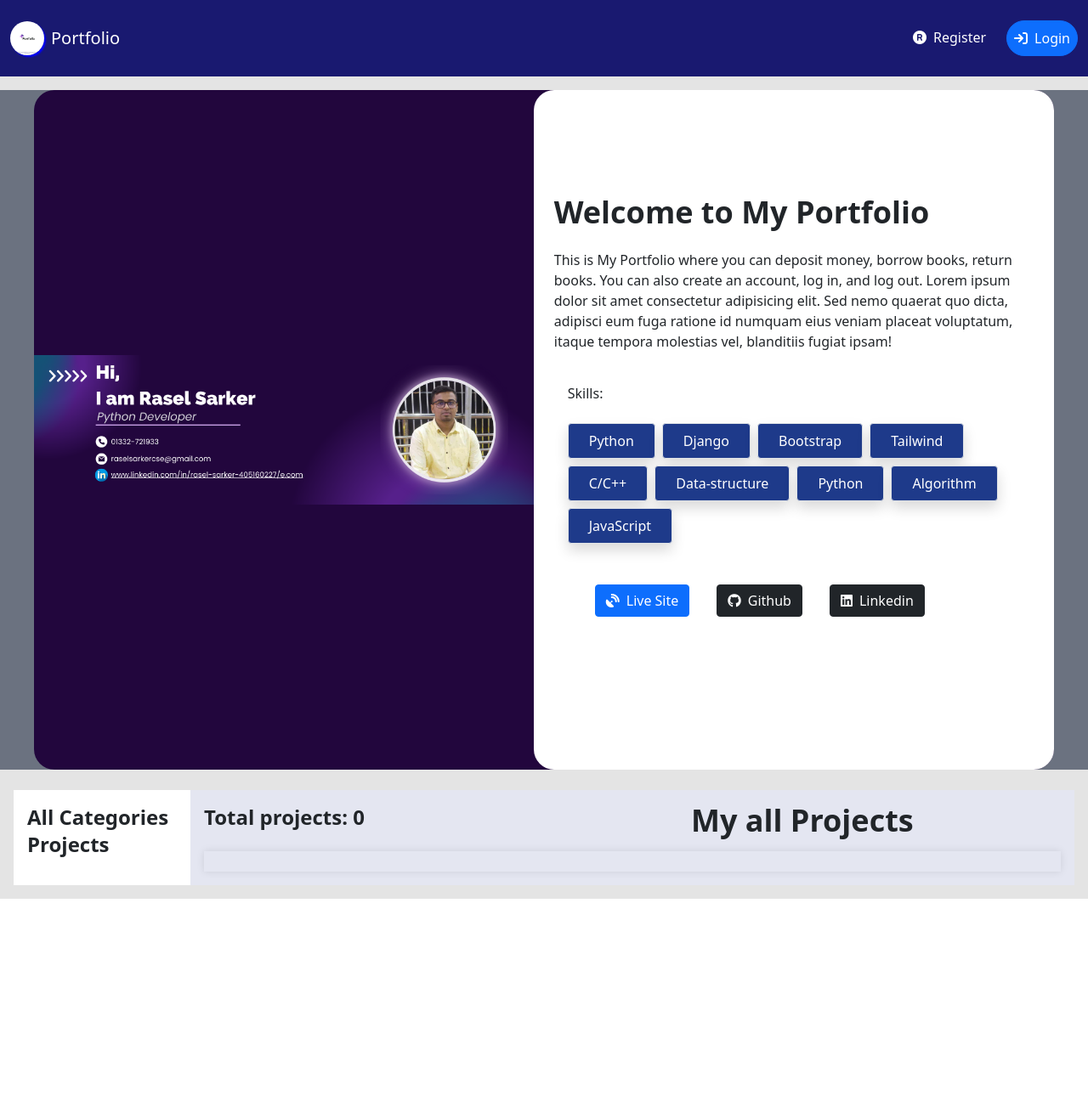
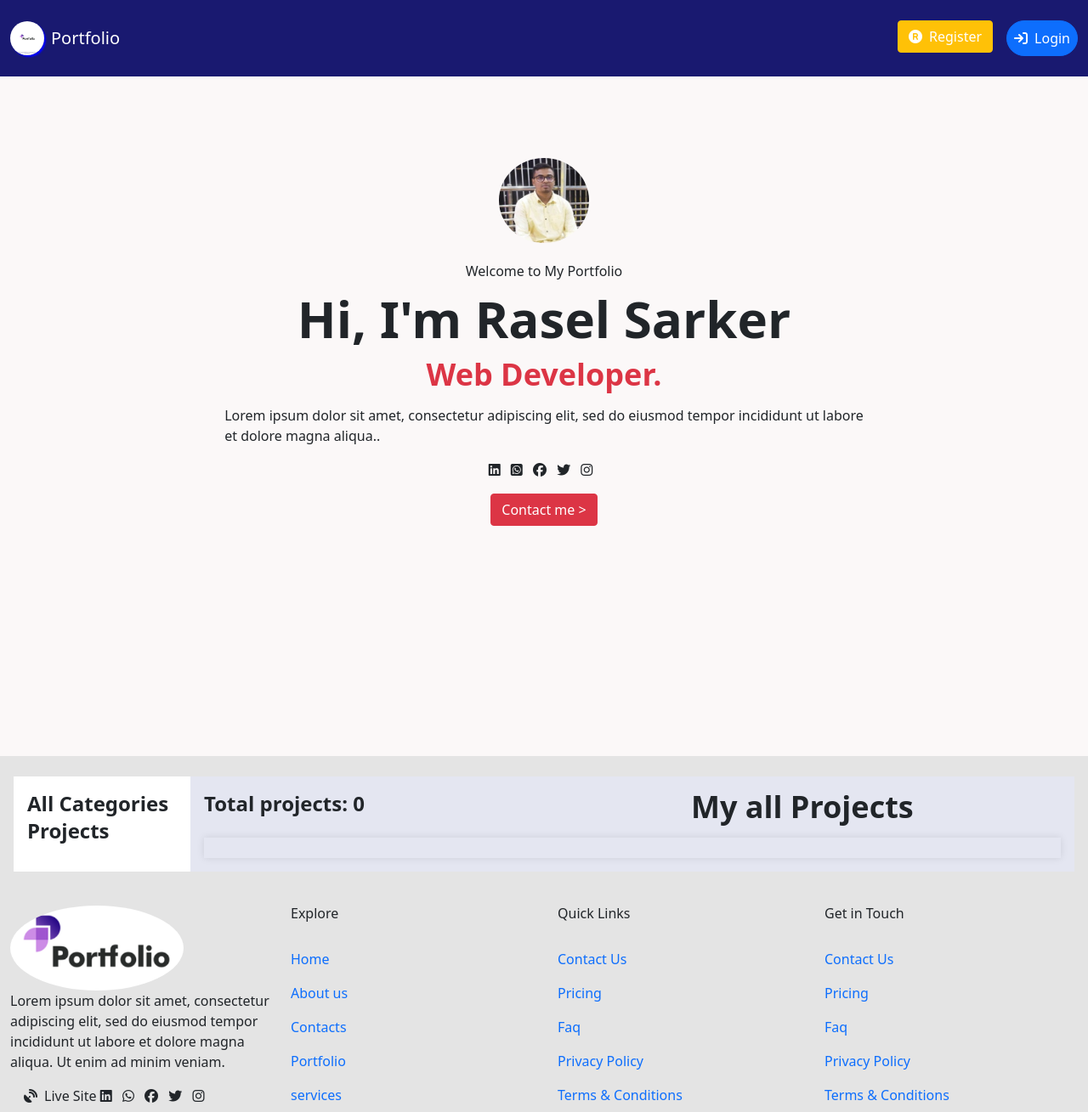
Before and after one commit to Raselsarker2023/Portfolio-site, a Django app: template templates/home.html in a window 1280 px wide. Shown: the whole page at 85% size. Before the commit the page ends 1058 px from the top, so only its background shows below. Run offline with Django 3.2, Linux system fonts and the light colour scheme; the template is opened without the code that fills it, so the values that code supplies are empty.

Commit message:
footer update

```diff
--- a/templates/base.html
+++ b/templates/base.html
@@ -6,8 +6,7 @@
       href="https://cdnjs.cloudflare.com/ajax/libs/font-awesome/6.5.1/css/all.min.css"
       integrity="sha512-DTOQO9RWCH3ppGqcWaEA1BIZOC6xxalwEsw9c2QQeAIftl+Vegovlnee1c9QX4TctnWMn13TZye+giMm8e2LwA=="
       crossorigin="anonymous"
-      referrerpolicy="no-referrer"
-    />
+      referrerpolicy="no-referrer"/>
 
     <!-- Required meta tags -->
     <meta charset="utf-8" />
@@ -18,15 +17,16 @@
       href="https://cdn.jsdelivr.net/npm/bootstrap@5.0.2/dist/css/bootstrap.min.css"
       rel="stylesheet"
       integrity="sha384-EVSTQN3/azprG1Anm3QDgpJLIm9Nao0Yz1ztcQTwFspd3yD65VohhpuuCOmLASjC"
-      crossorigin="anonymous"
-    />
+      crossorigin="anonymous"/>
 
     <link
       href="https://unpkg.com/tailwindcss@^1.0/dist/tailwind.min.css"
-      rel="stylesheet"
-    />
+      rel="stylesheet"/>
 
     <title>Portfolio sites</title>
+
+
+
   </head>
   <body style="background-color: #e4e4e4">
     <nav
@@ -41,9 +41,7 @@
             style="
               height: 40px;
               border-radius: 50%;
-              box-shadow: 2px 2px 2px blue;
-            "
-          />
+              box-shadow: 2px 2px 2px blue;"/>
         </div>
         <button
           class="navbar-toggler"
@@ -110,11 +108,11 @@
               </li>
               {% else %}
               <li class="nav-item mx-3">
-                <a class="nav-link text-white" href="{% url 'register' %}"
+                <a class=" btn btn-warning text-white btn-style" href="{% url 'register' %}"
                   ><i class="fa-solid fa-registered mr-2"></i>Register</a>
               </li>
               <li class="nav-item">
-                <a class="nav-link btn btn-primary rounded-3xl text-white " href="{% url 'login' %}"><i class="fa-solid fa-arrow-right-to-bracket mr-2"></i>Login</a>
+                <a class="btn btn-primary text-white btn-style mt-4 mt-md-0 nav-link rounded-3xl" href="{% url 'login' %}"><i class="fa-solid fa-arrow-right-to-bracket mr-2"></i>Login</a>
               </li>
               {% endif %}
             </ul>
@@ -125,11 +123,16 @@
 
     {% block content %} {% endblock %}
 
+
+
+
+    {% include 'footer1.html' %}
+
     <script
       src="https://cdn.jsdelivr.net/npm/bootstrap@5.0.2/dist/js/bootstrap.bundle.min.js"
       integrity="sha384-MrcW6ZMFYlzcLA8Nl+NtUVF0sA7MsXsP1UyJoMp4YLEuNSfAP+JcXn/tWtIaxVXM"
-      crossorigin="anonymous"
-    ></script>
+      crossorigin="anonymous">
+    </script>
 
     <!-- Option 2: Separate Popper and Bootstrap JS -->
     <!--
--- /dev/null
+++ b/templates/footer1.html
@@ -0,0 +1,86 @@
+<div class="container d-flex pt-4">
+    <div class="col-md-3">
+      <img src="/static/footer.png" style="height: 100px; border-radius: 100%;"/>
+      <p>Lorem ipsum dolor sit amet, consectetur adipiscing elit, sed do eiusmod tempor incididunt ut labore et dolore magna aliqua. Ut enim ad minim veniam.</p>
+      <div class="icon d-flex">
+        <ul class="d-flex pt-3">
+          <li class="mx-3">
+            <a href="https://portfoliosite-b78f.onrender.com"><i class="fas fa-satellite-dish mr-2"></i>Live Site</a>
+            <a href="https://www.linkedin.com/in/rasel-sarker-405160227/"><i class="fab fa-linkedin mr-2"></i></a>
+            <a href="https://github.com/Raselsarker2023"><i class="fa-brands fa-whatsapp mr-2"></i></a>
+            <a href="https://www.facebook.com/mdrasel.sarker.7773631/photos"><i class="fa-brands fa-facebook mr-2"></i></a>
+            <a href="https://www.linkedin.com/in/rasel-sarker-405160227/"><i class="fa-brands fa-twitter mr-2"></i></a>
+            <a href="https://www.linkedin.com/in/rasel-sarker-405160227/"><i class="fa-brands fa-instagram mr-2"></i></a>
+          </li>
+        </ul>
+      </div>
+    </div>
+
+    <div class="col-md-3 ml-4">
+      <h1>Explore</h1>
+      <div class="section pt-4">
+        <ul class="navbar-nav me-auto mb-2 mb-lg-0">
+          <li class="nav-item">
+            <a class="nav-link active" aria-current="page" href="{% url 'homepage' %}">Home</a>
+          </li>
+          <li class="nav-item">
+            <a class="nav-link active" aria-current="page" href="{% url 'homepage' %}">About us</a>
+          </li>
+          <li class="nav-item">
+            <a class="nav-link active" aria-current="page" href="{% url 'homepage' %}">Contacts</a>
+          </li>
+          <li class="nav-item">
+            <a class="nav-link active" aria-current="page" href="{% url 'homepage' %}">Portfolio</a>
+          </li>
+          <li class="nav-item">
+            <a class="nav-link active" aria-current="page" href="{% url 'homepage' %}">services</a>
+          </li>
+        </ul>
+      </div>
+    </div>
+    <div class="col-md-3">
+      <h1>Quick Links</h1>
+      <div class="section pt-4">
+        <ul class="navbar-nav me-auto mb-2 mb-lg-0">
+          <li class="nav-item">
+            <a class="nav-link active" aria-current="page" href="{% url 'homepage' %}">Contact Us</a>
+          </li>
+          <li class="nav-item">
+            <a class="nav-link active" aria-current="page" href="{% url 'homepage' %}">Pricing</a>
+          </li>
+          <li class="nav-item">
+            <a class="nav-link active" aria-current="page" href="{% url 'homepage' %}">Faq</a>
+          </li>
+          <li class="nav-item">
+            <a class="nav-link active" aria-current="page" href="{% url 'homepage' %}">Privacy Policy</a>
+          </li>
+          <li class="nav-item">
+            <a class="nav-link active" aria-current="page" href="{% url 'homepage' %}">Terms & Conditions</a>
+          </li>
+        </ul>
+      </div>
+    </div>
+
+    <div class="col-md-3">
+      <h1>Get in Touch</h1>
+      <div class="section pt-4">
+        <ul class="navbar-nav me-auto mb-2 mb-lg-0">
+          <li class="nav-item">
+            <a class="nav-link active" aria-current="page" href="{% url 'homepage' %}">Contact Us</a>
+          </li>
+          <li class="nav-item">
+            <a class="nav-link active" aria-current="page" href="{% url 'homepage' %}">Pricing</a>
+          </li>
+          <li class="nav-item">
+            <a class="nav-link active" aria-current="page" href="{% url 'homepage' %}">Faq</a>
+          </li>
+          <li class="nav-item">
+            <a class="nav-link active" aria-current="page" href="{% url 'homepage' %}">Privacy Policy</a>
+          </li>
+          <li class="nav-item">
+            <a class="nav-link active" aria-current="page" href="{% url 'homepage' %}">Terms & Conditions</a>
+          </li>
+        </ul>
+      </div>
+    </div>
+  </div>
--- a/templates/home.html
+++ b/templates/home.html
@@ -1,106 +1,37 @@
 {% extends 'base.html' %} {% load static %} {% block content %}
-<div class="w-screen bg-gray-500 h-screen px-10">
 
+<div class="w-screen h-screen px-10" style="background-color: #FBF8F8;">
+  <div class="rounded-3xl flex flex-col items-center pt-24">
+    <img class="" src="{% static 'Rasel.png' %}" style="height: 100px; border-radius: 100%;" />
+    <h1 class="pt-4">Welcome to My Portfolio</h1>
+    <h1 class="font-bold text-6xl my-3">Hi, I'm Rasel Sarker</h1>
+    <h1 class="font-bold text-4xl text-danger">Web Developer.</h1>
+    <p class="pt-3">
+      Lorem ipsum dolor sit amet, consectetur adipiscing elit, sed do eiusmod tempor incididunt ut labore
+      <br class="justify-content-center">
+      <span class="text-center">et dolore magna aliqua..</span>
+    </p>
 
-  <div class="rounded-3xl flex w-full mt-3 h-screen" style="background-color: #22063d">
-    <div class="w-full text-center h-screen flex items-center justify-center">
-      <img class="" src="{% static 'logo.png' %}" />
+    <div class="icon pt-3">
+      <ul class="flex flex-col items-center">
+        <li class="mx-3">
+          <a href="https://www.linkedin.com/in/rasel-sarker-405160227/"><i class="fab fa-linkedin mr-2"></i></a>
+          <a href="https://github.com/Raselsarker2023"><i class="fab fa-whatsapp-square mr-2"></i></a>
+          <a href="https://www.facebook.com/mdrasel.sarker.7773631/photos"><i class="fab fa-facebook mr-2"></i></a>
+          <a href="https://www.linkedin.com/in/rasel-sarker-405160227/"><i class="fab fa-twitter mr-2"></i></a>
+          <a href="https://www.linkedin.com/in/rasel-sarker-405160227/"><i class="fab fa-instagram mr-2"></i></a>
+        </li>
+      </ul>
     </div>
-    <div
-      class="flex rounded-3xl flex-col w-full h-full justify-center items-start pt-12 pb-24 px-6 bg-white bg-opacity-70"
-    >
-      <h1 class="font-bold text-4xl my-4">Welcome to My Portfolio</h1>
-      <p class="leading-normal mb-4">
-        This is My Portfolio where you can deposit money, borrow books, return
-        books. You can also create an account, log in, and log out. Lorem ipsum
-        dolor sit amet consectetur adipisicing elit. Sed nemo quaerat quo dicta,
-        adipisci eum fuga ratione id numquam eius veniam placeat voluptatum,
-        itaque tempora molestias vel, blanditiis fugiat ipsam!
-      </p>
-      <div class="pt-3 p-3">
-        <h1 class="w-full">Skills:</h1>
-        <div class="flex flex-wrap gap-2 mt-4">
-          <a
-            href="#"
-            class="bg-blue-900 text-white rounded hover:bg-dark hover:text-blue-900 hover:border-blue-900 shadow hover:shadow-lg py-2 px-4 border border-gray-900 hover:border-transparent"
-            >Python</a
-          >
-          <a
-            href="#"
-            class="bg-blue-900 text-white rounded hover:bg-dark hover:text-blue-900 hover:border-blue-900 shadow hover:shadow-lg py-2 px-4 border border-gray-900 hover:border-transparent"
-            >Django</a
-          >
-          <a
-            href="#"
-            class="bg-blue-900 text-white rounded hover:bg-dark hover:text-blue-900 hover:border-blue-900 shadow hover:shadow-lg py-2 px-4 border border-gray-900 hover:border-transparent"
-            >Bootstrap</a
-          >
-          <a
-            href="#"
-            class="bg-blue-900 text-white rounded hover:bg-dark hover:text-blue-900 hover:border-blue-900 shadow hover:shadow-lg py-2 px-4 border border-gray-900 hover:border-transparent"
-            >Tailwind</a
-          >
-          <a
-            href="#"
-            class="bg-blue-900 text-white rounded hover:bg-dark hover:text-blue-900 hover:border-blue-900 shadow hover:shadow-lg py-2 px-4 border border-gray-900 hover:border-transparent"
-            >C/C++</a
-          >
-          <a
-            href="#"
-            class="bg-blue-900 text-white rounded hover:bg-dark hover:text-blue-900 hover:border-blue-900 shadow hover:shadow-lg py-2 px-4 border border-gray-900 hover:border-transparent"
-            >Data-structure</a
-          >
-          <a
-            href="#"
-            class="bg-blue-900 text-white rounded hover:bg-dark hover:text-blue-900 hover:border-blue-900 shadow hover:shadow-lg py-2 px-4 border border-gray-900 hover:border-transparent"
-            >Python</a
-          >
-          <a
-            href="#"
-            class="bg-blue-900 text-white rounded hover:bg-dark hover:text-blue-900 hover:border-blue-900 shadow hover:shadow-lg py-2 px-4 border border-gray-900 hover:border-transparent"
-            >Algorithm</a
-          >
-          <a
-            href="#"
-            class="bg-blue-900 text-white rounded hover:bg-dark hover:text-blue-900 hover:border-blue-900 shadow hover:shadow-lg py-2 px-4 border border-gray-900 hover:border-transparent"
-            >JavaScript</a
-          >
-        </div>
-      </div>
-
-      <div class="container flex flex-wrap pt-3 p-3 items-center">
-        <ul class="container flex flex-wrap pt-3 p-3 items-center">
-          <li class="mx-3">
-            <a
-              class="btn btn-primary text-white"
-              href="https://portfoliosite-b78f.onrender.com"
-            >
-              <i class="fas fa-satellite-dish mr-2"></i>Live Site
-            </a>
-          </li>
-
-          <li class="mx-3">
-            <a
-              class="btn btn-dark text-white"
-              href="https://github.com/Raselsarker2023"
-            >
-              <i class="fab fa-github mr-2"></i>Github
-            </a>
-          </li>
-
-          <li class="mx-3">
-            <a
-              class="btn btn-dark text-white"
-              href="https://www.linkedin.com/in/rasel-sarker-405160227/"
-            >
-              <i class="fab fa-linkedin mr-2"></i>Linkedin
-            </a>
-          </li>
-        </ul>
-      </div>
+    <div class="pt-3">
+      <button class="btn btn-danger text-white hover-bg-black">Contact me ></button>
     </div>
   </div>
 </div>
+
+
+
+
 
 
 <div class="d-flex flex-wrap p-3 pt-4">
```
Also changed, not shown: db.sqlite3, second_app/media/Rasel .png (added), second_app/media/freelancer-profile.png (added), static/Rasel.png (renamed from static/Rasel Vai (1).jpg), static/footer.PNG (added).
